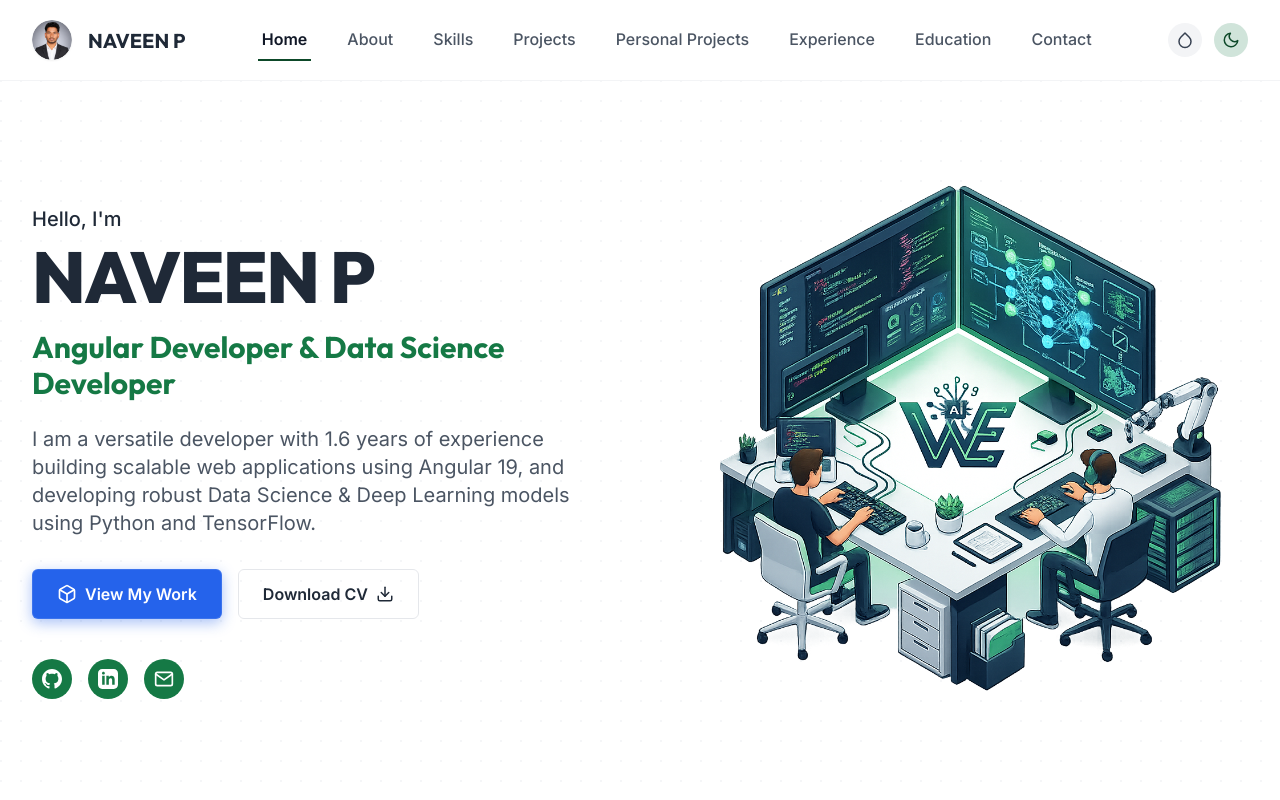
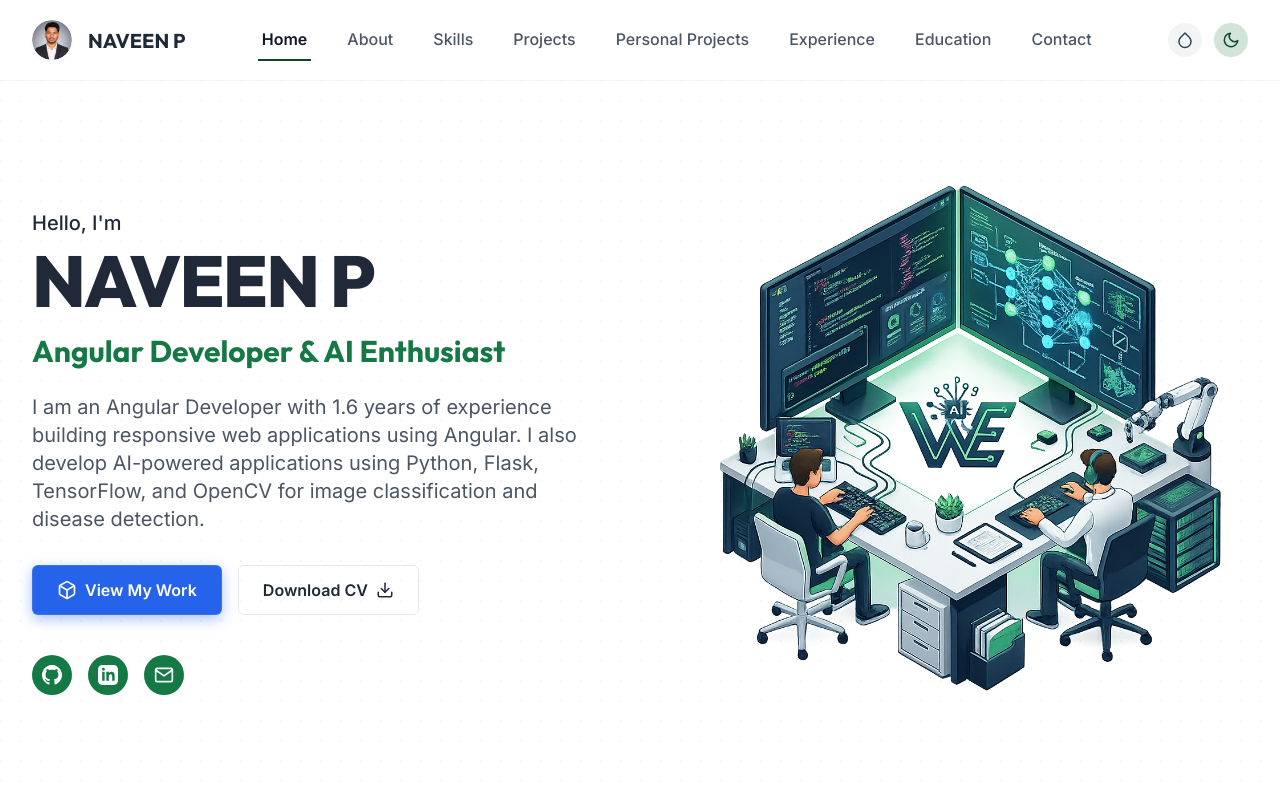
Before and after one commit to nvnpalani/Portfolio, an Angular app: page / in a window 1280 px wide. Both pictures are taken after a click on the button "ENTER PORTFOLIO". Shown: the top 800 px of the page. Built offline with nearby package versions, Linux system fonts and the light colour scheme.

Commit message:
Update projects, experience, contact, home and intro sections

```diff
--- a/src/app/module/contact/contact.component.html
+++ b/src/app/module/contact/contact.component.html
@@ -14,12 +14,11 @@
             <div class="flex flex-col text-left">
               <span class="text-xl font-bold outfit-font leading-tight text-primary-900 dark:text-primary-100">NAVEEN
                 P</span>
-              <span class="text-xs text-primary-800 dark:text-primary-400 font-medium">Angular Developer</span>
+              <span class="text-xs text-primary-800 dark:text-primary-400 font-medium">Angular Developer & AI Enthusiast</span>
             </div>
           </div>
           <p class="text-primary-700 dark:text-primary-300 text-sm max-w-sm">
-            Building intelligent applications and data-driven solutions that solve real-world problems.
-          </p>
+Building modern web applications and AI-powered solutions for real-world problems.           </p>
         </div>
 
         <!-- Quick Links -->
@@ -86,7 +85,7 @@
 
       <div class="border-t border-primary-800 pt-8 flex flex-col md:flex-row items-center justify-between gap-4">
         <p class="text-primary-800 dark:text-primary-400 text-sm text-center md:text-left">
-          &copy; 2026 NAVEEN P. All Rights Reserved.
+          &copy; 2026 Naveen P. All Rights Reserved.
         </p>
       </div>
     </div>
--- a/src/app/module/experience/experience.component.html
+++ b/src/app/module/experience/experience.component.html
@@ -16,10 +16,10 @@
         <p class="text-gray-700 dark:text-[#e2e8f0] font-medium mb-3">Umalyaal Infotech Technologies</p>
         <ul class="text-gray-600 dark:text-[#cbd5e1] text-sm space-y-2 list-disc list-inside ml-1">
           <li>Developed responsive web applications using Angular 19.</li>
-          <li>Integrated REST APIs and AI-driven predictive endpoints.</li>
-          <li>Collaborated on Data Science initiatives using Python and TensorFlow.</li>
-          <li>Built complex UI components and Reactive Forms.</li>
-          <li>Improved application performance and worked in Agile teams.</li>
+          <li>Built reusable UI components and Reactive Forms.</li>
+          <li>Integrated REST APIs for frontend applications.</li>
+          <li>Improved application performance and fixed bugs.</li>
+          <li>Collaborated with Agile teams to deliver features.</li>
         </ul>
       </div>
     </div>
--- a/src/app/module/home/home.component.html
+++ b/src/app/module/home/home.component.html
@@ -9,13 +9,11 @@
           NAVEEN P
         </h1>
         <h2 class="text-2xl md:text-3xl font-bold text-primary-500 mb-6">
-          Angular Developer & Data Science Developer
+          Angular Developer & AI Enthusiast
         </h2>
 
         <p class="text-gray-600 dark:text-[#cbd5e1] text-lg md:text-xl mb-8 max-w-2xl mx-auto lg:mx-0 leading-relaxed">
-          I am a versatile developer with 1.6 years of experience building scalable web applications using Angular 19, and developing robust Data Science & Deep Learning models using Python and TensorFlow.
-        </p>
-
+I am an Angular Developer with 1.6 years of experience building responsive web applications using Angular. I also develop AI-powered applications using Python, Flask, TensorFlow, and OpenCV for image classification and disease detection.</p>
         <div class="flex flex-col sm:flex-row items-center justify-center lg:justify-start gap-4 mb-10">
           <a href="#projects" class="btn-primary w-full sm:w-auto">
             <svg xmlns="http://www.w3.org/2000/svg" width="20" height="20" viewBox="0 0 24 24" fill="none" stroke="currentColor" stroke-width="2" stroke-linecap="round" stroke-linejoin="round"><path d="M21 16V8a2 2 0 0 0-1-1.73l-7-4a2 2 0 0 0-2 0l-7 4A2 2 0 0 0 3 8v8a2 2 0 0 0 1 1.73l7 4a2 2 0 0 0 2 0l7-4A2 2 0 0 0 21 16z"></path><polyline points="3.27 6.96 12 12.01 20.73 6.96"></polyline><line x1="12" y1="22.08" x2="12" y2="12"></line></svg>
--- a/src/app/module/intro/intro.component.html
+++ b/src/app/module/intro/intro.component.html
@@ -16,7 +16,7 @@
         </h2>
         <span class="text-gray-500 font-light text-2xl outfit-font my-1 animate-[fadeIn_1s_ease-out_forwards]">&</span>
         <h2 class="role-text glow">
-          Data Science Developer
+         AI Enthusiast
         </h2>
       </div>
     }
--- a/src/app/module/project/project.component.html
+++ b/src/app/module/project/project.component.html
@@ -39,7 +39,7 @@
         <!-- Project 1.5 - Crop Identification -->
         <div class="card p-6 flex flex-col h-full group border-t-4 border-t-primary-600 shadow-md hover:shadow-xl transition-all duration-300">
           <h4 class="text-gray-900 dark:text-[#f8fafc] font-bold mb-1 outfit-font text-xl group-hover:text-primary-700 dark:text-primary-300 transition-colors">Crop Identification System</h4>
-          <p class="text-primary-700 dark:text-primary-300 text-sm font-semibold mb-4 bg-primary-50 dark:bg-[#1e293b] dark:border dark:border-gray-700 inline-block px-3 py-1 rounded-full w-max">Deep Learning Developer</p>
+          <p class="text-primary-700 dark:text-primary-300 text-sm font-semibold mb-4 bg-primary-50 dark:bg-[#1e293b] dark:border dark:border-gray-700 inline-block px-3 py-1 rounded-full w-max">AI Developer</p>
 
           <ul class="text-gray-600 dark:text-[#cbd5e1] text-sm mb-6 flex-grow space-y-2 list-none">
             <li class="flex items-start"><span class="text-primary-500 mr-2">✓</span> Developed a deep learning application for crop identification and disease detection.</li>
@@ -52,8 +52,10 @@
           <div class="flex flex-wrap gap-2 mt-auto pt-4 border-t border-gray-100 dark:border-gray-800">
             <span class="px-2 py-1 bg-gray-50 dark:bg-[#1e293b] text-gray-700 dark:text-[#e2e8f0] border border-gray-200 dark:border-gray-700 rounded text-xs font-medium">Python</span>
             <span class="px-2 py-1 bg-gray-50 dark:bg-[#1e293b] text-gray-700 dark:text-[#e2e8f0] border border-gray-200 dark:border-gray-700 rounded text-xs font-medium">TensorFlow</span>
-            <span class="px-2 py-1 bg-gray-50 dark:bg-[#1e293b] text-gray-700 dark:text-[#e2e8f0] border border-gray-200 dark:border-gray-700 rounded text-xs font-medium">Deep Learning</span>
+            <span class="px-2 py-1 bg-gray-50 dark:bg-[#1e293b] text-gray-700 dark:text-[#e2e8f0] border border-gray-200 dark:border-gray-700 rounded text-xs font-medium">Flask</span>
             <span class="px-2 py-1 bg-gray-50 dark:bg-[#1e293b] text-gray-700 dark:text-[#e2e8f0] border border-gray-200 dark:border-gray-700 rounded text-xs font-medium">CNN</span>
+            <span class="px-2 py-1 bg-gray-50 dark:bg-[#1e293b] text-gray-700 dark:text-[#e2e8f0] border border-gray-200 dark:border-gray-700 rounded text-xs font-medium">keras</span>
+            <span class="px-2 py-1 bg-gray-50 dark:bg-[#1e293b] text-gray-700 dark:text-[#e2e8f0] border border-gray-200 dark:border-gray-700 rounded text-xs font-medium">OpenCv</span>
           </div>
         </div>
 
@@ -72,7 +74,7 @@
         <!-- Project 2 -->
         <div class="card p-6 flex flex-col h-full group border-t-4 border-t-primary-600 shadow-md hover:shadow-xl transition-all duration-300">
           <h4 class="text-gray-900 dark:text-[#f8fafc] font-bold mb-1 outfit-font text-xl group-hover:text-primary-700 dark:text-primary-300 transition-colors">Crop Identification System</h4>
-          <p class="text-primary-700 dark:text-primary-300 text-sm font-semibold mb-4 bg-primary-50 dark:bg-[#1e293b] dark:border dark:border-gray-700 inline-block px-3 py-1 rounded-full w-max">Deep Learning Developer</p>
+          <p class="text-primary-700 dark:text-primary-300 text-sm font-semibold mb-4 bg-primary-50 dark:bg-[#1e293b] dark:border dark:border-gray-700 inline-block px-3 py-1 rounded-full w-max">AI Developer</p>
 
           <ul class="text-gray-600 dark:text-[#cbd5e1] text-sm mb-6 flex-grow space-y-2 list-none">
             <li class="flex items-start"><span class="text-primary-500 mr-2">✓</span> Developed a deep learning application for crop identification and disease detection.</li>
@@ -85,8 +87,10 @@
           <div class="flex flex-wrap gap-2 mt-auto pt-4 border-t border-gray-100 dark:border-gray-800">
             <span class="px-2 py-1 bg-gray-50 dark:bg-[#1e293b] text-gray-700 dark:text-[#e2e8f0] border border-gray-200 dark:border-gray-700 rounded text-xs font-medium">Python</span>
             <span class="px-2 py-1 bg-gray-50 dark:bg-[#1e293b] text-gray-700 dark:text-[#e2e8f0] border border-gray-200 dark:border-gray-700 rounded text-xs font-medium">TensorFlow</span>
-            <span class="px-2 py-1 bg-gray-50 dark:bg-[#1e293b] text-gray-700 dark:text-[#e2e8f0] border border-gray-200 dark:border-gray-700 rounded text-xs font-medium">Deep Learning</span>
+            <span class="px-2 py-1 bg-gray-50 dark:bg-[#1e293b] text-gray-700 dark:text-[#e2e8f0] border border-gray-200 dark:border-gray-700 rounded text-xs font-medium">Flask</span>
             <span class="px-2 py-1 bg-gray-50 dark:bg-[#1e293b] text-gray-700 dark:text-[#e2e8f0] border border-gray-200 dark:border-gray-700 rounded text-xs font-medium">CNN</span>
+            <span class="px-2 py-1 bg-gray-50 dark:bg-[#1e293b] text-gray-700 dark:text-[#e2e8f0] border border-gray-200 dark:border-gray-700 rounded text-xs font-medium">keras</span>
+            <span class="px-2 py-1 bg-gray-50 dark:bg-[#1e293b] text-gray-700 dark:text-[#e2e8f0] border border-gray-200 dark:border-gray-700 rounded text-xs font-medium">OpenCv</span>
           </div>
 
           <!-- GitHub Link -->
@@ -114,7 +118,9 @@
             <span class="px-2 py-1 bg-gray-50 dark:bg-[#1e293b] text-gray-700 dark:text-[#e2e8f0] border border-gray-200 dark:border-gray-700 rounded text-xs font-medium">Python</span>
             <span class="px-2 py-1 bg-gray-50 dark:bg-[#1e293b] text-gray-700 dark:text-[#e2e8f0] border border-gray-200 dark:border-gray-700 rounded text-xs font-medium">TensorFlow</span>
             <span class="px-2 py-1 bg-gray-50 dark:bg-[#1e293b] text-gray-700 dark:text-[#e2e8f0] border border-gray-200 dark:border-gray-700 rounded text-xs font-medium">Flask</span>
-            <span class="px-2 py-1 bg-gray-50 dark:bg-[#1e293b] text-gray-700 dark:text-[#e2e8f0] border border-gray-200 dark:border-gray-700 rounded text-xs font-medium">Deep Learning</span>
+            <span class="px-2 py-1 bg-gray-50 dark:bg-[#1e293b] text-gray-700 dark:text-[#e2e8f0] border border-gray-200 dark:border-gray-700 rounded text-xs font-medium">CNN</span>
+            <span class="px-2 py-1 bg-gray-50 dark:bg-[#1e293b] text-gray-700 dark:text-[#e2e8f0] border border-gray-200 dark:border-gray-700 rounded text-xs font-medium">keras</span>
+            <span class="px-2 py-1 bg-gray-50 dark:bg-[#1e293b] text-gray-700 dark:text-[#e2e8f0] border border-gray-200 dark:border-gray-700 rounded text-xs font-medium">OpenCv</span>
           </div>
 
           <!-- GitHub Link -->
```
